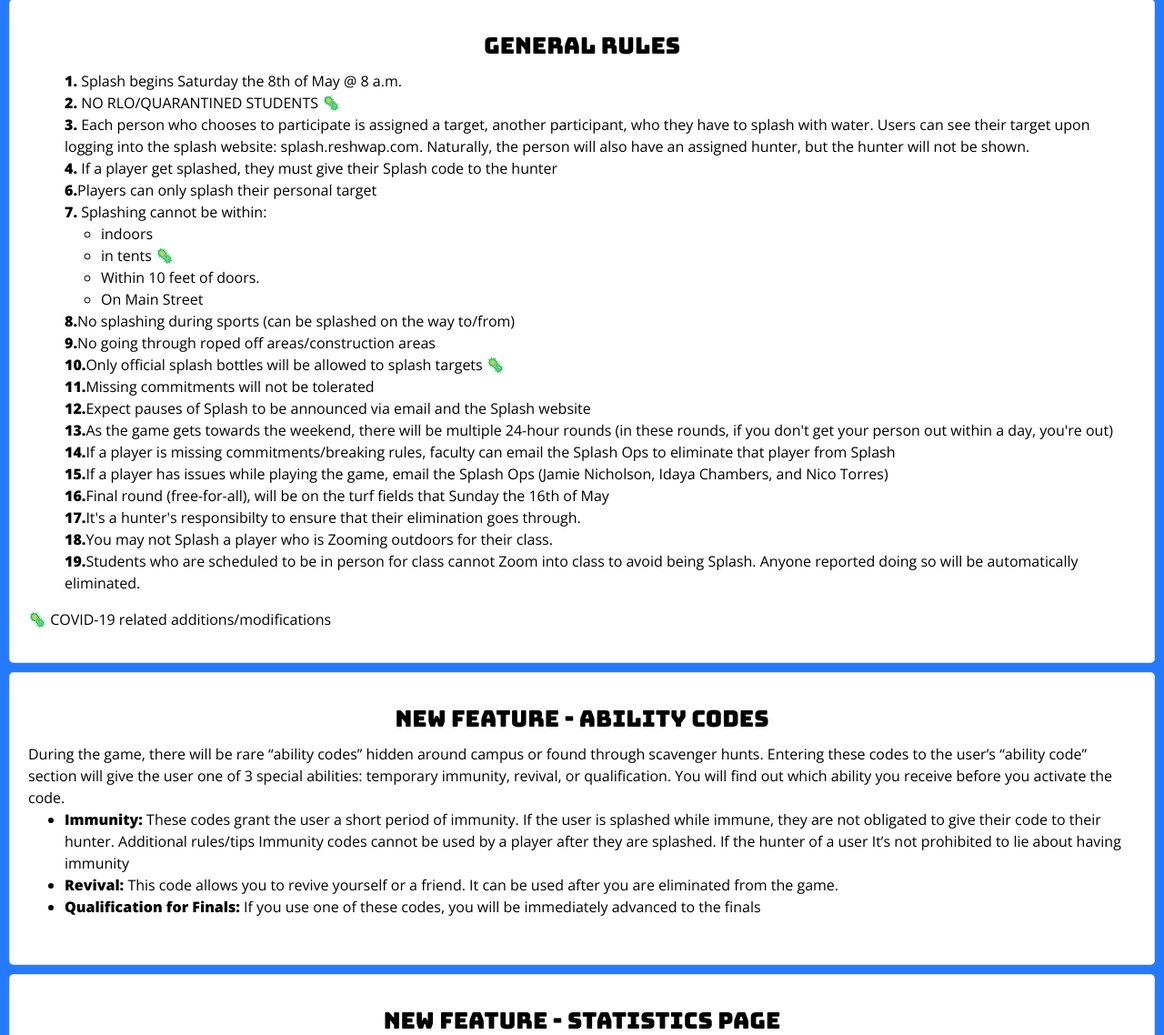
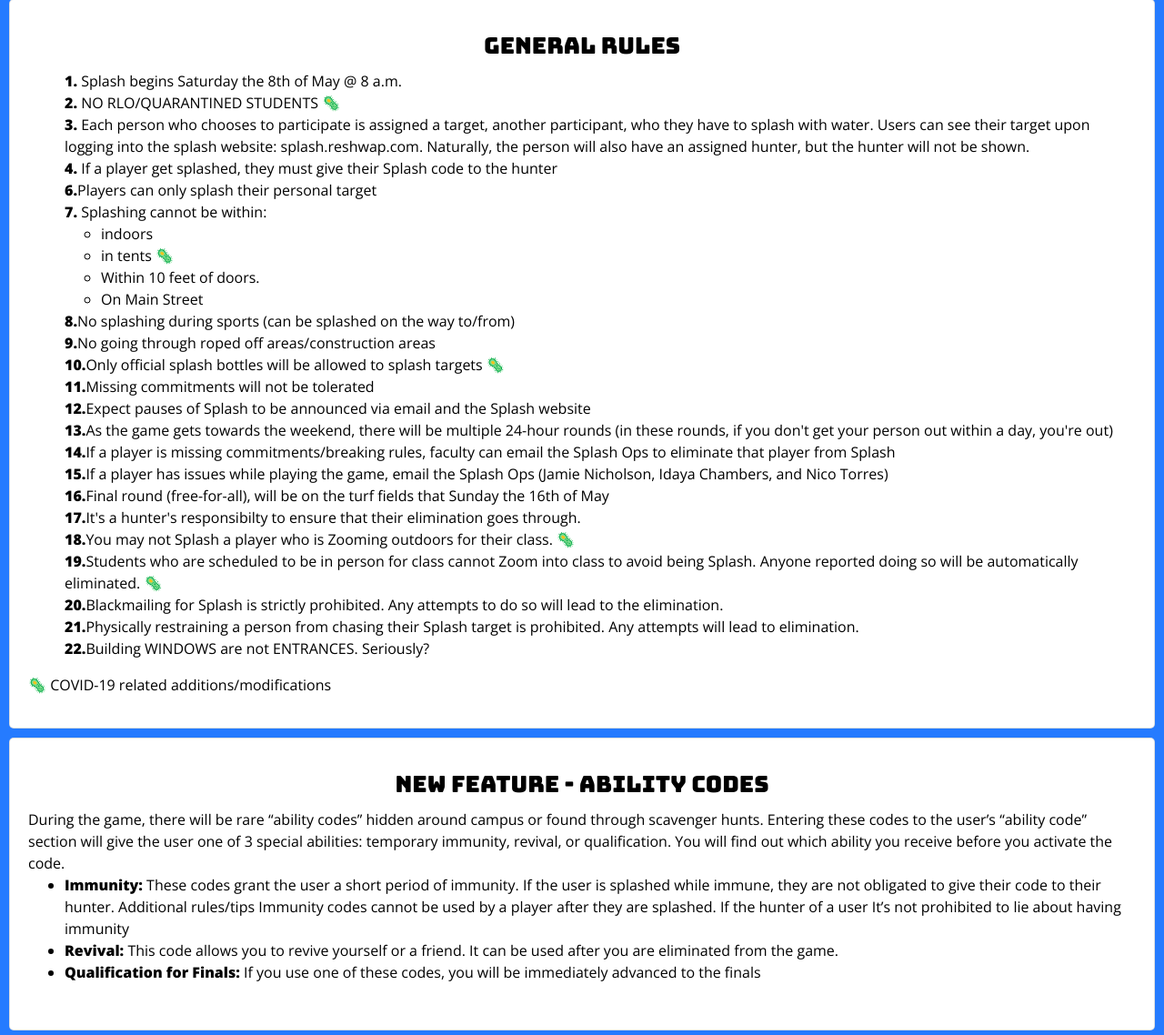
Before and after one commit to alpercanberk/splash2020, a Flask app: page /rules in a window 1280 px wide. Shown: the part 135-1273 px from the top of the page at 91% size. Run offline with Flask 2, Linux system fonts and the light colour scheme; some libraries are stand-ins or nearby versions.

Commit message:
rule additions

```diff
--- a/templates/rules.html
+++ b/templates/rules.html
@@ -29,8 +29,12 @@
         <li><strong>15.</strong>If a player has issues while playing the game, email the Splash Ops (Jamie Nicholson, Idaya Chambers, and Nico Torres)</li>
         <li><strong>16.</strong>Final round (free-for-all), will be on the turf fields that Sunday the 16th of May</li>
         <li><strong>17.</strong>It's a hunter's responsibilty to ensure that their elimination goes through.</li>
-        <li><strong>18.</strong>You may not Splash a player who is Zooming outdoors for their class.</li>
-        <li><strong>19.</strong>Students who are scheduled to be in person for class cannot Zoom into class to avoid being Splash. Anyone reported doing so will be automatically eliminated.</li>
+        <li><strong>18.</strong>You may not Splash a player who is Zooming outdoors for their class.  🦠</li>
+        <li><strong>19.</strong>Students who are scheduled to be in person for class cannot Zoom into class to avoid being Splash. Anyone reported doing so will be automatically eliminated.  🦠</li>
+        <li><strong>20.</strong>Blackmailing for Splash is strictly prohibited. Any attempts to do so will lead to the elimination.</li>
+        <li><strong>21.</strong>Physically restraining a person from chasing their Splash target is prohibited. Any attempts will lead to elimination.</li>
+        <li><strong>22.</strong>Building WINDOWS are not ENTRANCES. Seriously?</li>
+
       </ol>
       🦠 COVID-19 related additions/modifications
     </div>
```
